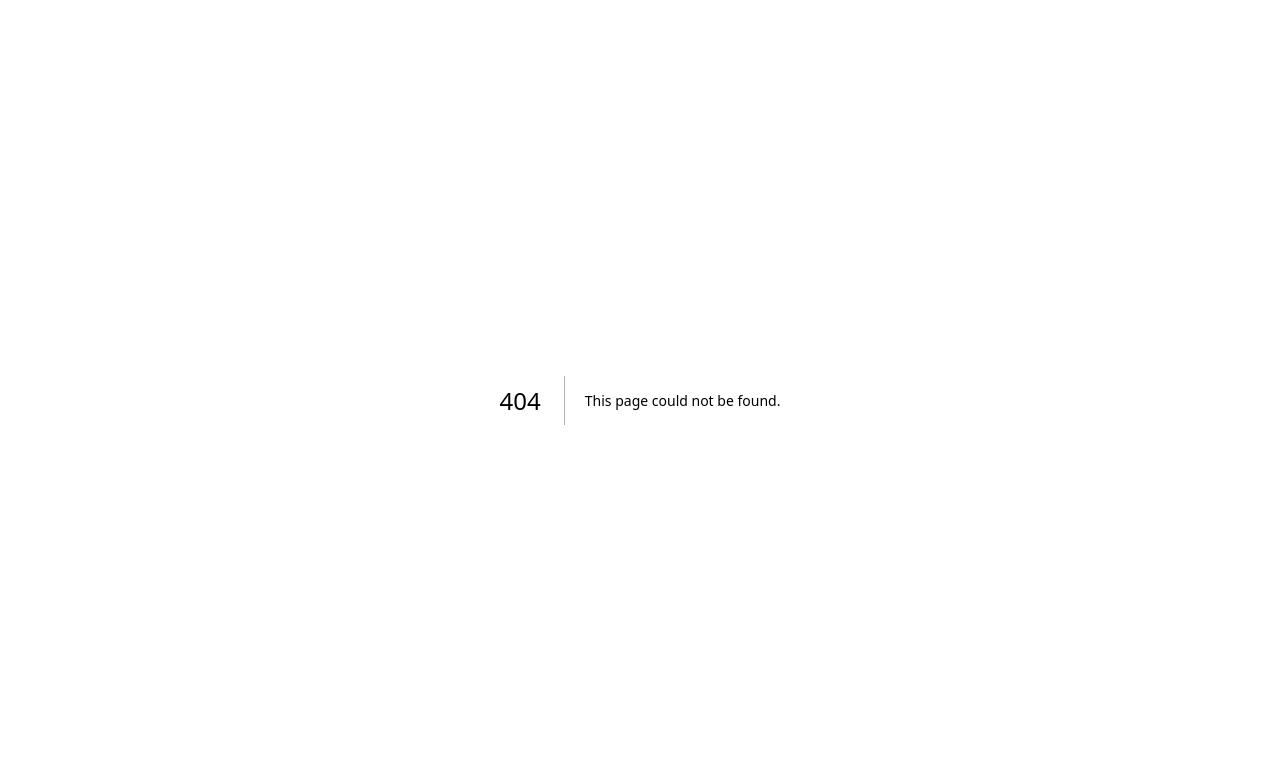
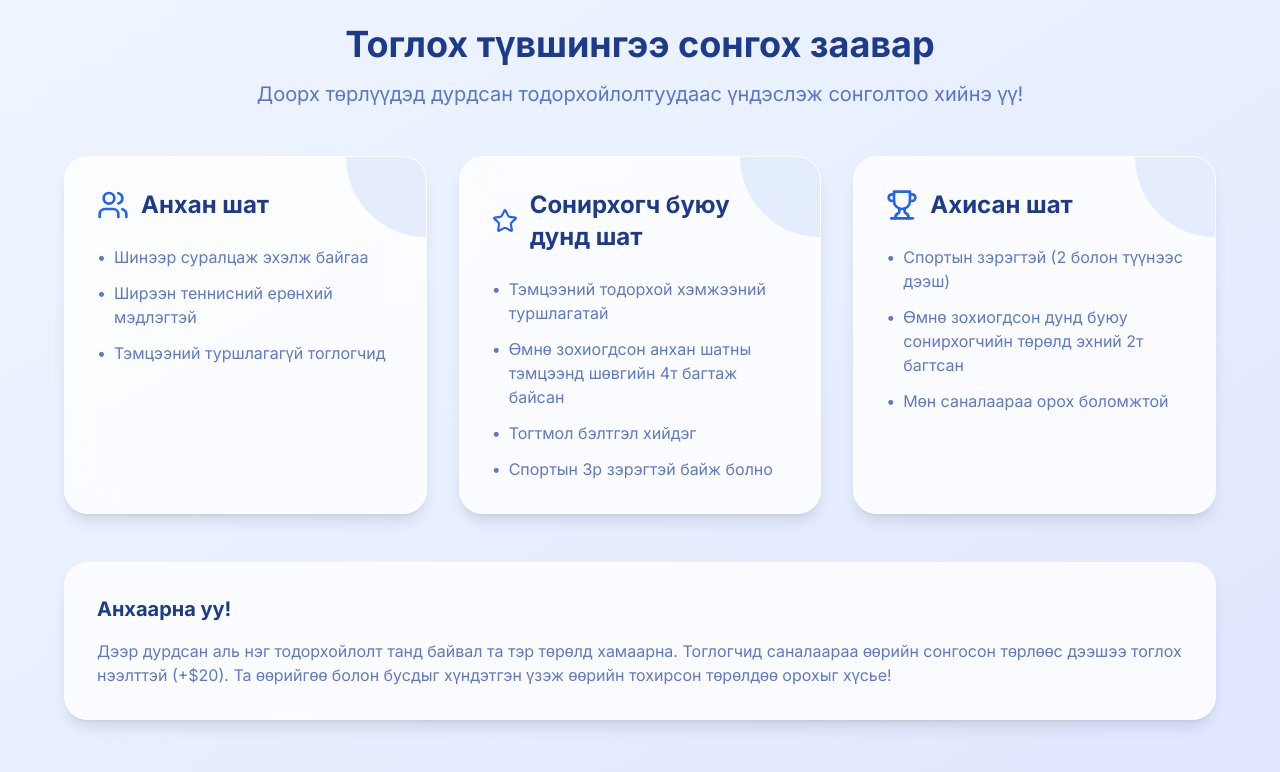
Before and after one commit to Batjargaln/table-tennis-tourney, a Next.js app: page /register in a window 1280 px wide. Before the commit this address had no page. Shown: the top 772 px of the page. Built offline with nearby package versions, Linux system fonts and the light colour scheme.

Commit message:
add register page

```diff
--- a/app/page.tsx
+++ b/app/page.tsx
@@ -8,6 +8,9 @@ export default function Home() {
     <main className="container mx-auto p-0 md:py-8 text-center ">
       {/* <nav>
         <ul className="flex space-x-4">
+          <li>
+            <Link href="/register">Бүртгүүлэх</Link>
+          </li>
           <li>
             <Link href="/tournament">Оноолт</Link>
           </li>
--- /dev/null
+++ b/app/register/page.tsx
@@ -0,0 +1,12 @@
+import SkillLevelsGuide from '@/components/SkillLevelsGuide'
+import React from 'react'
+
+function page() {
+  return (
+    <div>
+      <SkillLevelsGuide />
+    </div>
+  )
+}
+
+export default page
--- /dev/null
+++ b/components/SkillLevelsGuide.tsx
@@ -0,0 +1,109 @@
+import React from 'react';
+import { Trophy, Star, Users } from 'lucide-react';
+const SkillLevelsGuide = () => {
+  return (
+    <div className="min-h-screen bg-gradient-to-br from-blue-50 to-indigo-100 p-6">
+      <div className="max-w-6xl mx-auto">
+        {/* Header */}
+        <div className="text-center mb-12">
+          <h1 className="text-4xl font-bold text-blue-900 mb-4">Тоглох түвшингээ сонгох заавар</h1>
+          <p className="text-xl text-blue-800/70">Доорх төрлүүдэд дурдсан тодорхойлолтуудаас үндэслэж сонголтоо хийнэ үү!</p>
+        </div>
+
+        {/* Skill Levels Grid */}
+        <div className="grid md:grid-cols-3 gap-8">
+
+          {/* Level 3 - Beginner */}
+          <div className="bg-white/80 backdrop-blur-lg rounded-3xl p-8 shadow-lg border border-white/50 relative overflow-hidden">
+            <div className="absolute top-0 right-0 w-40 h-40 bg-blue-600/10 rounded-full -mr-20 -mt-20"></div>
+            <div className="relative">
+              <div className="flex items-center space-x-3 mb-6">
+                <Users className="w-8 h-8 text-blue-600" />
+                <h2 className="text-2xl font-bold text-blue-900">Анхан шат</h2>
+              </div>
+              <ul className="space-y-3 text-blue-800/70">
+                <li className="flex items-start">
+                  <span className="mr-2">•</span>
+                    Шинээр суралцаж эхэлж байгаа
+                </li>
+                <li className="flex items-start">
+                  <span className="mr-2">•</span>
+                    Ширээн теннисний ерөнхий мэдлэгтэй
+                </li>
+                <li className="flex items-start">
+                  <span className="mr-2">•</span>
+                    Тэмцээний туршлагагүй тоглогчид
+                </li>
+              </ul>
+            </div>
+          </div>
+
+
+          {/* Level 2 - Intermediate */}
+          <div className="bg-white/80 backdrop-blur-lg rounded-3xl p-8 shadow-lg border border-white/50 relative overflow-hidden">
+            <div className="absolute top-0 right-0 w-40 h-40 bg-blue-600/10 rounded-full -mr-20 -mt-20"></div>
+            <div className="relative">
+              <div className="flex items-center space-x-3 mb-6">
+                <Star className="w-8 h-8 text-blue-600" />
+                <h2 className="text-2xl font-bold text-blue-900">Сонирхогч буюу дунд шат</h2>
+              </div>
+              <ul className="space-y-3 text-blue-800/70">
+                <li className="flex items-start">
+                  <span className="mr-2">•</span>
+                    Тэмцээний тодорхой хэмжээний туршлагатай
+                </li>
+                <li className="flex items-start">
+                  <span className="mr-2">•</span>
+                    Өмнө зохиогдсон анхан шатны тэмцээнд шөвгийн 4т багтаж байсан
+                </li>
+                <li className="flex items-start">
+                  <span className="mr-2">•</span>
+                    Тогтмол бэлтгэл хийдэг
+                </li>
+                <li className="flex items-start">
+                  <span className="mr-2">•</span>
+                    Спортын 3р зэрэгтэй байж болно
+                </li>
+              </ul>
+            </div>
+          </div>
+
+           {/* Level 1 - Advanced */}
+        <div className="bg-white/80 backdrop-blur-lg rounded-3xl p-8 shadow-lg border border-white/50 relative overflow-hidden">
+            <div className="absolute top-0 right-0 w-40 h-40 bg-blue-600/10 rounded-full -mr-20 -mt-20"></div>
+            <div className="relative">
+              <div className="flex items-center space-x-3 mb-6">
+                <Trophy className="w-8 h-8 text-blue-600" />
+                <h2 className="text-2xl font-bold text-blue-900">Ахисан шат</h2>
+              </div>
+              <ul className="space-y-3 text-blue-800/70">
+                <li className="flex items-start">
+                  <span className="mr-2">•</span>
+                    Спортын зэрэгтэй (2 болон түүнээс дээш)
+                </li>
+                <li className="flex items-start">
+                  <span className="mr-2">•</span>
+                    Өмнө зохиогдсон дунд буюу сонирхогчийн төрөлд эхний 2т багтсан
+                </li>
+                <li className="flex items-start">
+                  <span className="mr-2">•</span>
+                    Мөн саналаараа орох боломжтой
+                </li>
+              </ul>
+            </div>
+          </div>
+        </div>
+        {/* Bottom Note */}
+        <div className="mt-12 bg-white/80 backdrop-blur-lg rounded-3xl p-8 shadow-lg border border-white/50">
+          <h3 className="text-xl font-bold text-blue-900 mb-4">Анхаарна уу!</h3>
+          <p className="text-blue-800/70">
+            Дээр дурдсан аль нэг тодорхойлолт танд байвал та тэр төрөлд хамаарна.
+            Тоглогчид саналаараа өөрийн сонгосон төрлөөс дээшээ тоглох нээлттэй (+$20). Та өөрийгөө болон бусдыг хүндэтгэн үзэж өөрийн тохирсон төрөлдөө орохыг хүсье!
+          </p>
+        </div>
+      </div>
+    </div>
+  );
+};
+
+export default SkillLevelsGuide;
--- a/components/TournamentBanner.tsx
+++ b/components/TournamentBanner.tsx
@@ -3,8 +3,10 @@ import { Badge } from "@/components/ui/badge";
 import Image from "next/image";
 import { Calendar, MapPin, Trophy } from "lucide-react";
 import { Button } from "./ui/button";
+import { useRouter } from 'next/navigation'
 
 function TournamentBanner() {
+  const router = useRouter();
   const categories = [
     "Эрэгтэй ганцаарчилсан /анхан шат/",
     "Эрэгтэй ганцаарчилсан /сонирхогч шат/",
@@ -15,7 +17,7 @@ function TournamentBanner() {
   ];
 
   const handleRegister = () => {
-    console.log("Registry button clicked");
+    router.push('/register')
   };
   return (
     <>
```
